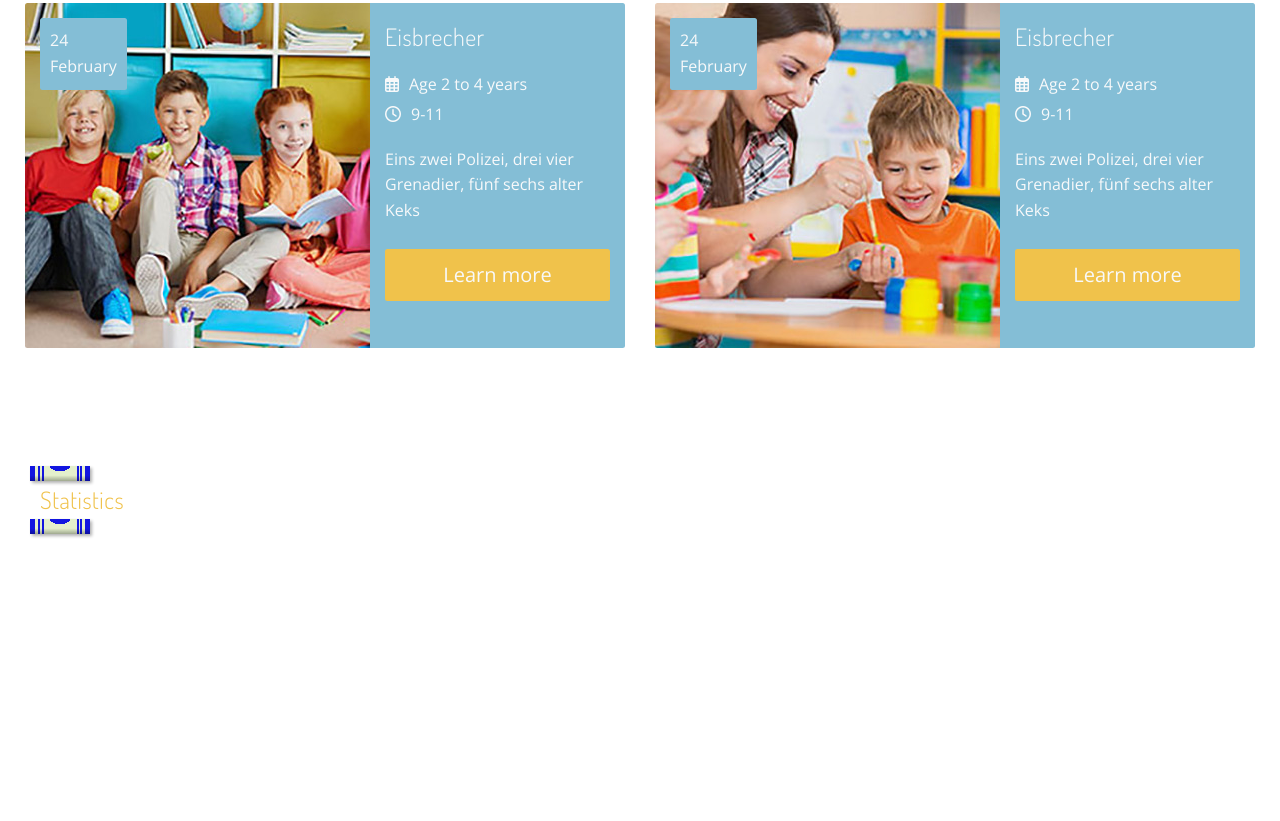
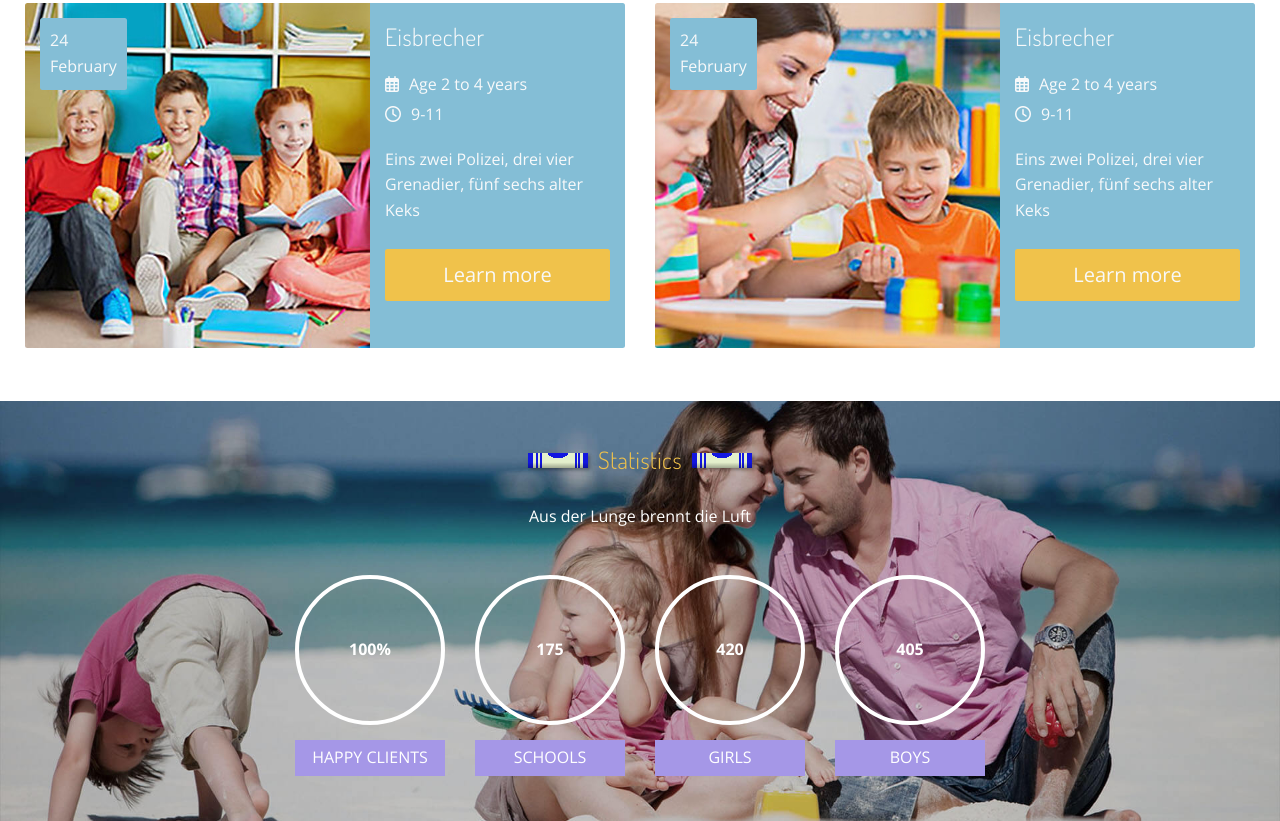
Before and after one commit to dyras-school/htmluppgift5, a plain HTML site: page index.html in a window 1280 px wide. Shown: the part 2666-3487 px from the top of the page. Before the commit the page ends 3230 px from the top, so only its background shows below. Drawn offline with nearby package versions, Linux system fonts and the light colour scheme.

Commit message:
Statistik över hur bra vår skola är

```diff
--- a/CSS/layout.css
+++ b/CSS/layout.css
@@ -45,9 +45,13 @@
 .pr-12, .px-12 { padding-right: var(--distance-12); }
 .pl-12, .px-12 { padding-left: var(--distance-12); }
 
+.pt-4, .py-2 { padding-top: var(--distance-2); }
+.pb-4, .py-2 { padding-bottom: var(--distance-2); }
+
 /* Typography */
 .text-decoration-none {text-decoration: none;}
 .text-center { text-align: center;}
+.text-bold {font-weight: bold; }
 
 .text-size-xxs {font-size: var(--display-xxs);}
 .text-size-xs {font-size: var(--display-xs);}
@@ -108,6 +112,7 @@ nav div a:not(:first-child) { margin-left: var(--distance-12);}
 .border-bottom-xs {border-bottom: var(--border-xs); }
 .border-sm {border: var(--border-sm);}
 .border-transparent { border: var(--border-transparent);}
+.border-lg { border: var(--border-lg);}
 
 /* Positioning */
 .position-relative { position: relative !important;}
@@ -123,3 +128,9 @@ nav div a:not(:first-child) { margin-left: var(--distance-12);}
 .f-width {max-width: 33%; }
 
 .icon-feature { width: 7.6rem; height: 7.6rem; padding: 0.375rem;}
+
+/* Statistics */
+.statistics-image {
+    background-image: url('../Images/fun-facts/fun-facts-bg-img.jpg');
+    background-repeat: no-repeat; background-size: cover; background-position: center;
+}
--- a/index.html
+++ b/index.html
@@ -385,12 +385,46 @@
             </div>
             </div>
         </section>
-        <section class="p-12 text-white">
+        <section class="p-12 text-white statistics-image">
             <!-- Statistics heading -->
-            <section class="d-flex justify-content-center align-items-center mt-4 mb-10"></section>
+            <section class="d-flex justify-content-center align-items-center mt-4 mb-10">
             <div class="crayon" style="--crayon-color:#1216e0; --crayon-paper-color: #e4f0cc; --crayon-line-color:#1216e0;"></div>
             <h2 class="mx-4 text-warning">Statistics</h2>
             <div class="crayon" style="--crayon-color:#1216e0; --crayon-paper-color: #e4f0cc; --crayon-line-color:#1216e0;"></div>
         </section>
+        <div class="text-center mb-12">Aus der Lunge brennt die Luft</div>
+        <div class="d-flex justify-content-center align-items-center text-center">
+            <div class="d-flex "></div>
+            <!-- Circle -->
+            <div class="d-flex flex-column m-6">
+                <div class="d-flex flex-column justify-content-center align-items-center circle circle-lg border-lg mb-6">
+                    <div class="text-size-XXL text-bold">100%</div>
+                </div>
+                <div class="bg-primary py-2 px-4">HAPPY CLIENTS</div>
+            </div>
+            <!-- Circle -->
+            <div class="d-flex flex-column m-6">
+                <div class="d-flex flex-column justify-content-center align-items-center circle circle-lg border-lg mb-6">
+                    <div class="text-size-XXL text-bold">175</div>
+                </div>
+                <div class="bg-primary py-2 px-4">SCHOOLS</div>
+            </div>
+            <!-- Circle -->
+            <div class="d-flex flex-column m-6">
+                <div class="d-flex flex-column justify-content-center align-items-center circle circle-lg border-lg mb-6">
+                    <div class="text-size-XXL text-bold">420</div>
+                </div>
+                <div class="bg-primary py-2 px-4">GIRLS</div>
+            </div>
+            <!-- Circle -->
+            <div class="d-flex flex-column m-6">
+                <div class="d-flex flex-column justify-content-center align-items-center circle circle-lg border-lg mb-6">
+                    <div class="text-size-XXL text-bold">405</div>
+                </div>
+                <div class="bg-primary py-2 px-4">BOYS</div>
+            </div>
+
+        </div>
+        </section>
 </body>
 </html>
```
